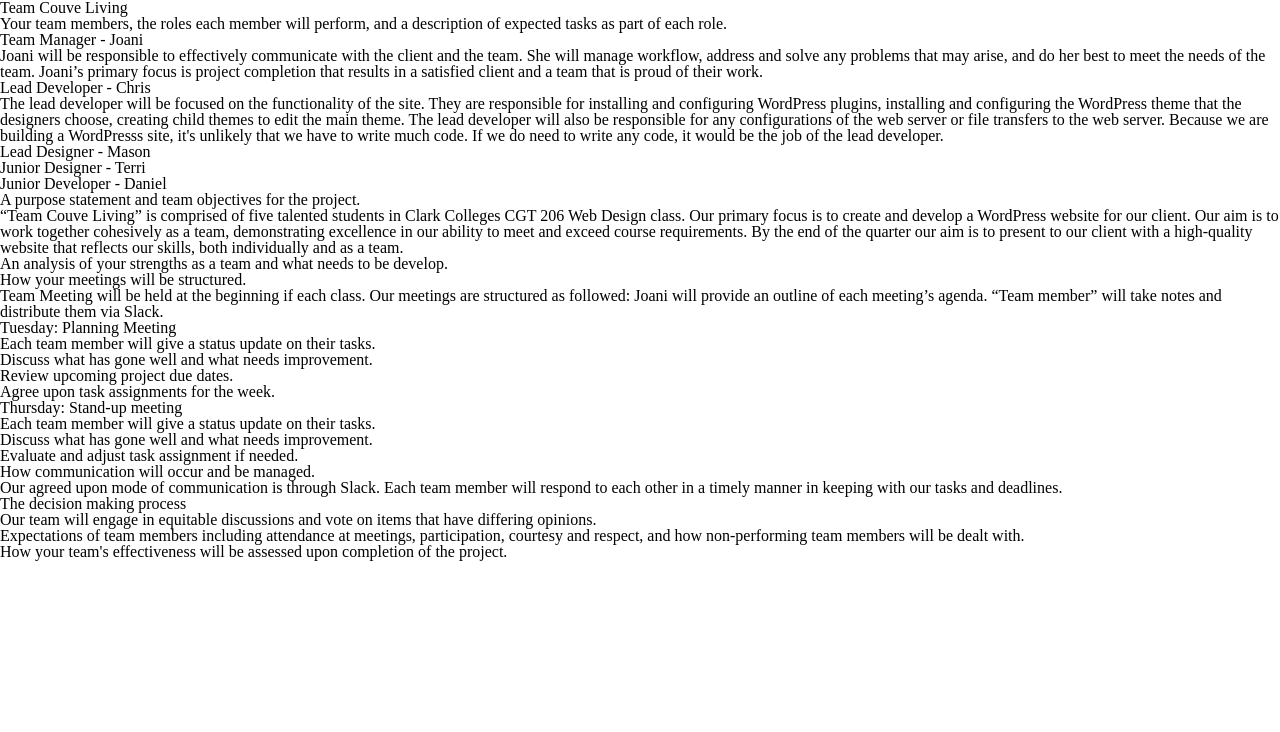
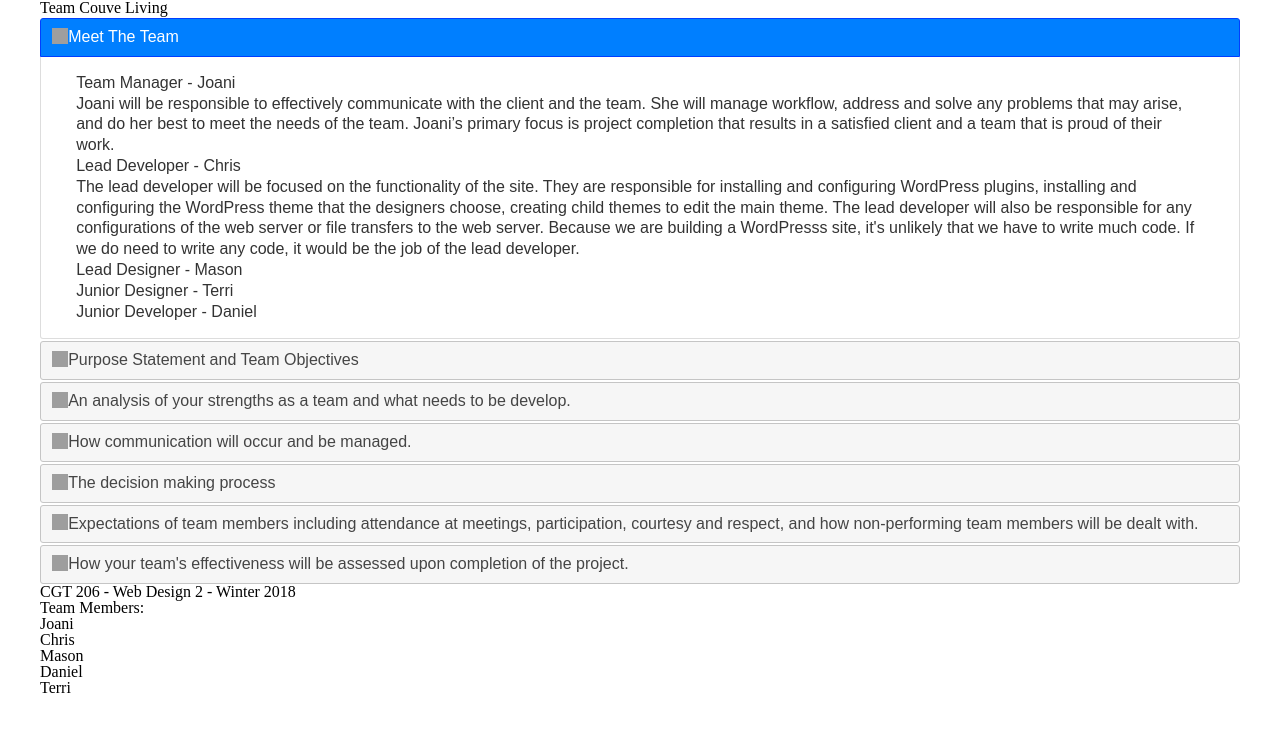
Before and after one commit to KiloByteChris/CGT_206_Web_Design_2, a plain HTML site: page skill_buildng_1/index.html in a window 1280 px wide. Drawn offline with nearby package versions, Linux system fonts and the light colour scheme; grey boxes are pictures that could not be loaded.

Commit message:
jquery ui now works

```diff
--- a/skill_buildng_1/css/main.css
+++ b/skill_buildng_1/css/main.css
@@ -0,0 +1,32 @@
+/*
+
+    CSS for skill building 1
+    Team CouveLiving
+    CGT 206 WEb Design 2
+
+*/
+
+body {
+
+}
+
+#wrapper {
+    width: 1200px;
+    margin: 0 auto;
+}
+
+header {
+
+}
+
+main {
+
+}
+
+section {
+
+}
+
+footer {
+
+}
--- a/skill_buildng_1/index.html
+++ b/skill_buildng_1/index.html
@@ -1,24 +1,38 @@
 <!DOCTYPE html>
 <html lang="en">
 <head>
-	<title></title>
+	<title>Team Couve Living Team Charter</title>
+
+    <meta charset="utf-8" />
+    <meta name="viewport" content="device-width, initial-scale=1" >
+    <meta name="description" content="This is a team charter for the team CouveLiving" >
+    <meta name="keywords" content="couve, couve living, CGT 206"
+
+    <!-- JQUERY -->
+	<link rel="stylesheet" href="http://code.jquery.com/ui/1.12.1/themes/base/jquery-ui.css">
+
+	<!-- JQUERY UI -->
+	<script src="https://code.jquery.com/jquery-1.12.4.js"></script>
+    <script src="https://code.jquery.com/ui/1.12.1/jquery-ui.js"></script>
 
 	<!-- CSS -->
 	<link href="css/reset.css" rel="stylesheet" />
 	<link href="css/main.css" rel="stylesheet" />
+
 
 </head>
 <body>
 	<div id="wrapper">
 		<header>
 			<h1>Team Couve Living</h1>
-
-
 		</header>
 
 		<main>
-			<section id="question1">
-				<h2>Your team members, the roles each member will perform, and a description of expected tasks as part of each role.</h2>
+
+            <div id="accordion">
+
+			<h2>Meet The Team</h2>
+            <div id="section1">
 
                 <h3>Team Manager - Joani</h3>
                     <p>Joani will be responsible to effectively communicate with the client and the team. She will manage workflow, address and solve any problems that may arise, and do her best to meet the needs of the team. Joani’s primary focus is project completion that results in a satisfied client and a team that is proud of their work.</p>
@@ -34,20 +48,20 @@
 
                 <h3>Junior Developer - Daniel</h3>
                     <p></p>
-			</section>
+			 </div><!-- end section1 -->
 
-			<section id="question2">
-				<h2>A purpose statement and team objectives for the project.</h2>
+
+            <h2>Purpose Statement and Team Objectives</h2>
+            <div id="section2">
 					<p>“Team Couve Living” is comprised of five talented students in Clark Colleges CGT 206 Web Design class. Our primary focus is to create and develop a WordPress website for our client. Our aim is to work together cohesively as a team, demonstrating excellence in our ability to meet and exceed course requirements. By the end of the quarter our aim is to present to our client with a high-quality website that reflects our skills, both individually and as a team.</p>
+			</div>
 
-			</section>
 
-			<section id="question3">
             <h2>An analysis of your strengths as a team and what needs to be develop.</h2>
+            <div id="section3">
 
-			</section>
 
-			<section id="question4">
+
 				<h2>How your meetings will be structured.</h2>
 					<p>Team Meeting will be held at the beginning if each class. Our meetings are structured as followed: Joani will provide an outline of each meeting’s agenda. “Team member” will take notes and distribute them via Slack.</p>
 				<h3>Tuesday: Planning Meeting</h3>
@@ -64,34 +78,56 @@
 						<li>Discuss what has gone well and what needs improvement.</li>
 						<li>Evaluate and adjust task assignment if needed.</li>
 					</ul>
+            </div>
 
-			</section>
 
-			<section id="question5">
+
             <h2>How communication will occur and be managed.</h2>
+            <div id="section4">
 					<p>Our agreed upon mode of communication is through Slack. Each team member will respond to each other in a timely manner in keeping with our tasks and deadlines.</p>
-			</section>
+            </div>
 
-			<section id="question6">
+
             <h2>The decision making process</h2>
+            <div id="section5">
 					<p>Our team will engage in equitable discussions and vote on items that have differing opinions.</p>
-			</section>
+            </div>
 
-			<section id="question7">
             <h2>Expectations of team members including attendance at meetings, participation, courtesy and respect, and how non-performing team members will be dealt with.</h2>
+			<div id="section6">
 					<p></p>
-			</section>
+            </div>
 
-			<section id="question8">
 				<h2>How your team's effectiveness will be assessed upon completion of the project.</h2>
+                <div id="section7">
 					<p></p>
-			</section>
+                </div>
 
+
+
+            </div> <!-- end accordion -->
 		</main>
 
 		<footer>
+            <p>CGT 206 - Web Design 2 - Winter 2018</p>
+            <p>Team Members:</p>
+            <ul>
+                <li>Joani</li>
+                <li>Chris</li>
+                <li>Mason</li>
+                <li>Daniel</li>
+                <li>Terri</li>
+            </ul>
 		</footer>
 
 	</div> <!-- end wrapper -->
 </body>
+
+<script>
+	$( function() {
+		$( "#accordion" ).accordion({
+			heightStyle: "content"
+		});
+	});
+</script>
 </html>
```
Lines whose indentation alone changed are shown as unchanged.
